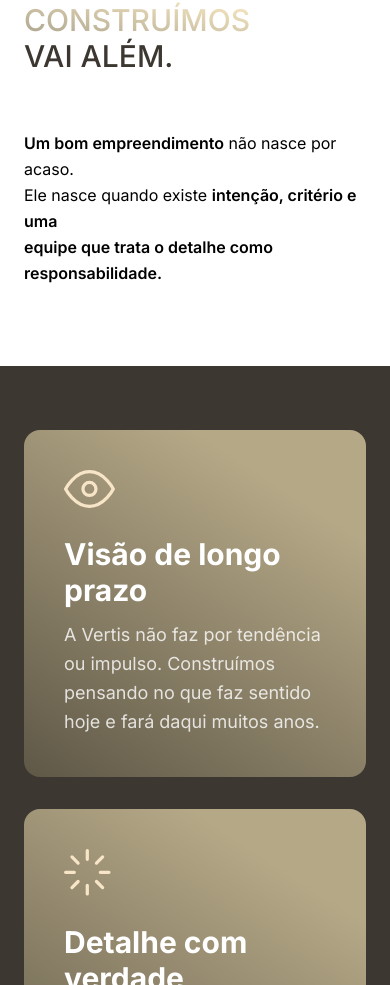
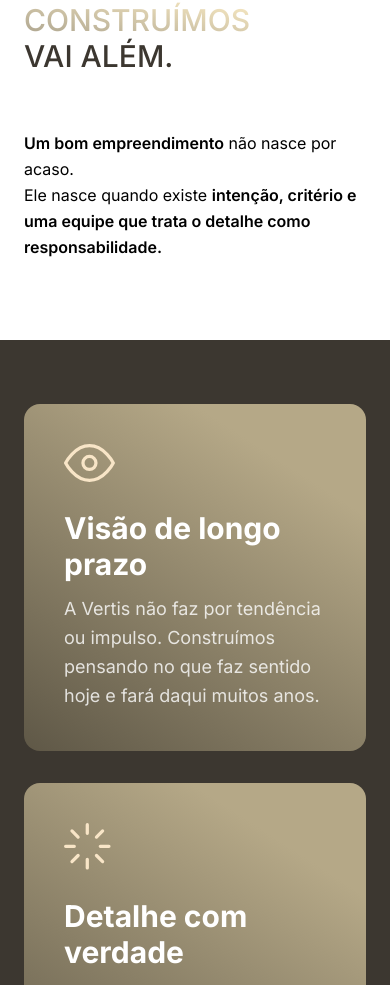
Before and after one commit to nodgear/vertis-landing, a Next.js app: page / in a window 390 px wide. Shown: the part 1357-2342 px from the top of the page. Built offline with nearby package versions, Linux system fonts and the light colour scheme.

Commit message:
fix: mobile breakdown of about-us section paragraph

```diff
--- a/src/components/AboutUs2.tsx
+++ b/src/components/AboutUs2.tsx
@@ -55,7 +55,21 @@
               whileInView={{ opacity: 1, y: 0 }}
               viewport={{ once: true, amount: 0.4 }}
               transition={{ duration: 0.8, delay: 0.3, ease: "easeOut" }}
-              className="text-black text-base md:text-lg leading-relaxed"
+              className="text-black text-base md:text-lg leading-relaxed md:hidden"
+            >
+              <span className="font-semibold">Um bom empreendimento</span> não
+              nasce por acaso.
+              <br />
+              Ele nasce quando existe{" "}
+              <span className="font-semibold">intenção, critério e uma equipe que trata o detalhe como responsabilidade.</span>
+            </motion.p>
+
+            <motion.p
+              initial={{ opacity: 0, y: 30 }}
+              whileInView={{ opacity: 1, y: 0 }}
+              viewport={{ once: true, amount: 0.4 }}
+              transition={{ duration: 0.8, delay: 0.3, ease: "easeOut" }}
+              className="text-black text-base md:text-lg leading-relaxed hidden md:block"
             >
               <span className="font-semibold">Um bom empreendimento</span> não
               nasce por acaso.
```
